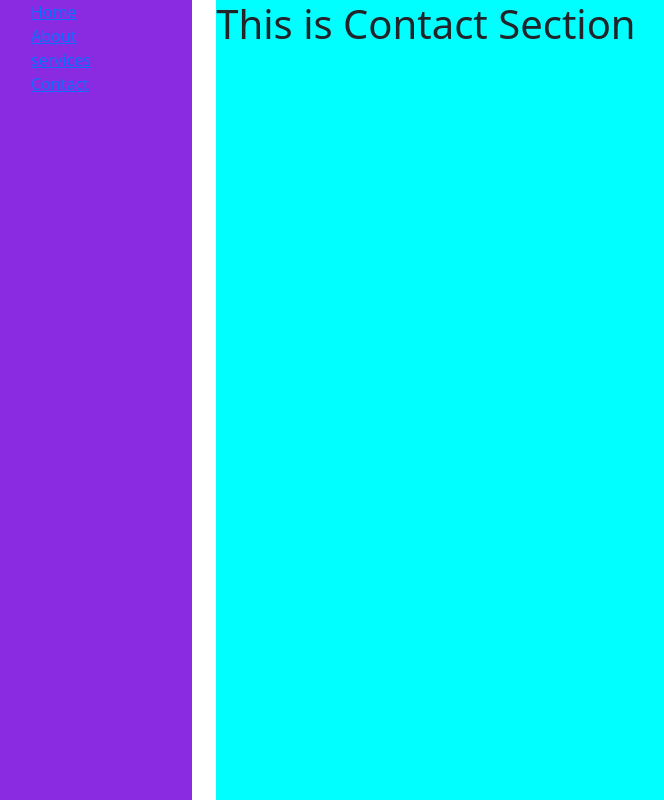
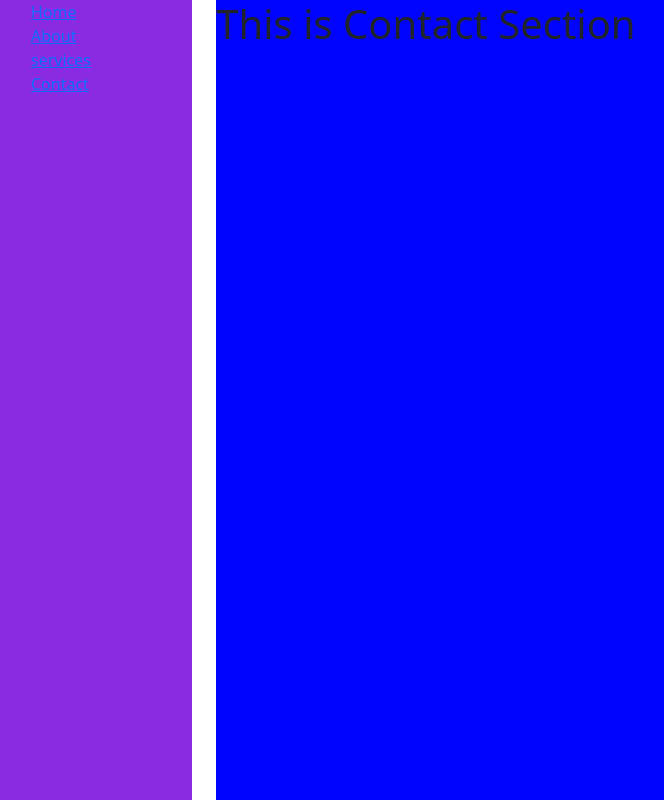
Before and after one commit to Nagarajurongali/react-9306, a React (Create React App) app: page /contact in a window 1280 px wide. Shown: the whole page, without its empty margins (1-665 px from the left). Built offline with nearby package versions, Linux system fonts and the light colour scheme.

Commit message:
css commit

```diff
--- a/src/App.css
+++ b/src/App.css
@@ -30,7 +30,7 @@ body{
   height: 100vh;
 }
 .contact{
-  background-color: aqua;
+  background-color: rgb(0, 4, 255);
   height: 100vh;
 }
 .services{
```
